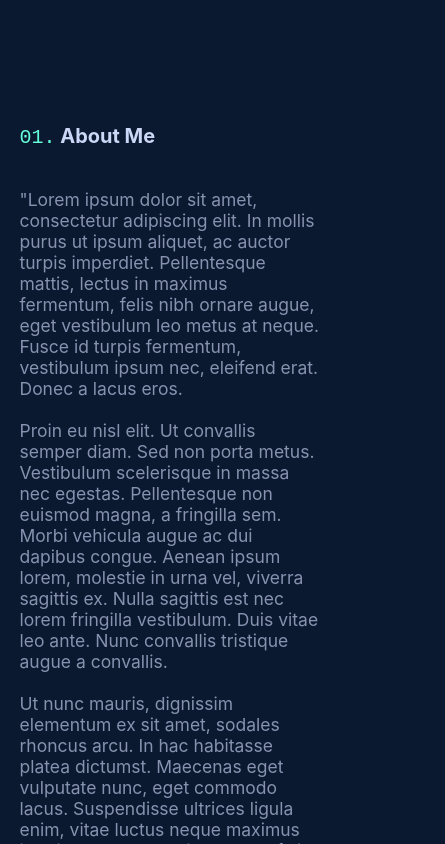
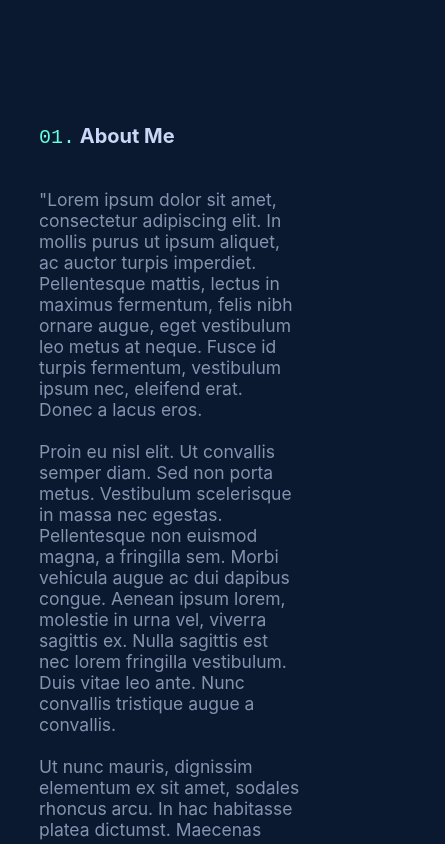
Before and after one commit to laze03/portfolio, a React (Create React App) app: page / in a window 390 px wide. Shown: the part 820-1664 px from the top of the page, 445 px wide, since content can reach past the window. Built offline with nearby package versions, Linux system fonts and the light colour scheme; a web font is replaced by a local one.

Commit message:
still in media queries

```diff
--- a/src/css/main.css
+++ b/src/css/main.css
@@ -392,12 +392,15 @@ header a {
 }
 @media screen and (max-width: 800px) {
   .about {
-    width: 90vw;
+    width: 80vw;
   }
   .about .content {
     flex-direction: column;
     justify-content: center;
     align-items: center;
+  }
+  .about .content .text-section {
+    padding-bottom: 2rem;
   }
   .about .content .img-section {
     position: relative;
@@ -737,4 +740,11 @@ header a {
   padding: 3rem 0 4rem;
 }
 
+@media screen and (max-width: 800px) {
+  .contact p {
+    width: auto;
+    padding: 2rem 2rem;
+  }
+}
+
 /*# sourceMappingURL=main.css.map */
--- a/src/scss/components/about.scss
+++ b/src/scss/components/about.scss
@@ -43,13 +43,17 @@
 
 @media screen and (max-width: 800px) {
   .about {
-    width: 90vw;
+    width: 80vw;
 
     .content {
       flex-direction: column;
       justify-content: center;
       align-items: center;
 
+      .text-section {
+        padding-bottom: 2rem;
+      }
+
       @include imgHover(20rem, 20rem);
     }
   }
```
Also changed, not shown: src/scss/components/_contact.scss (+9 -0 lines), 7 other files (tests, documents, lock files or other folders).
